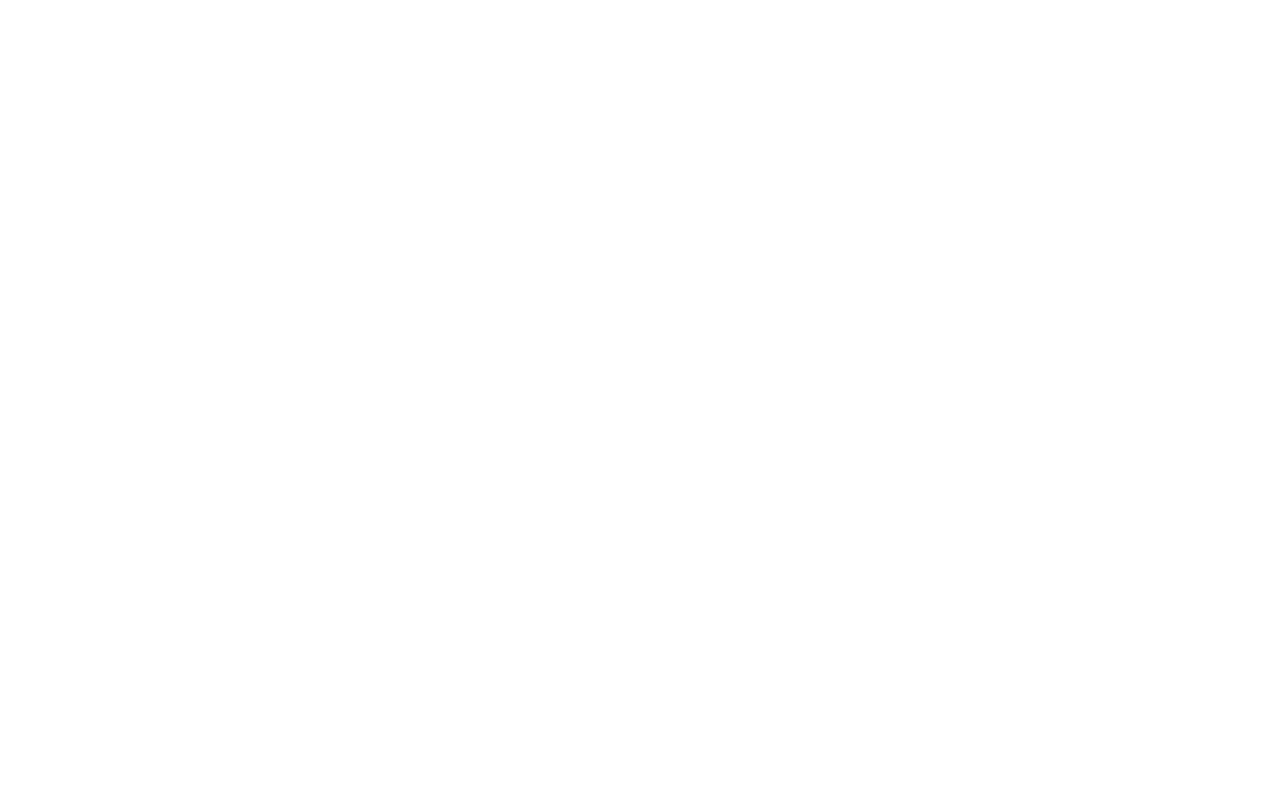
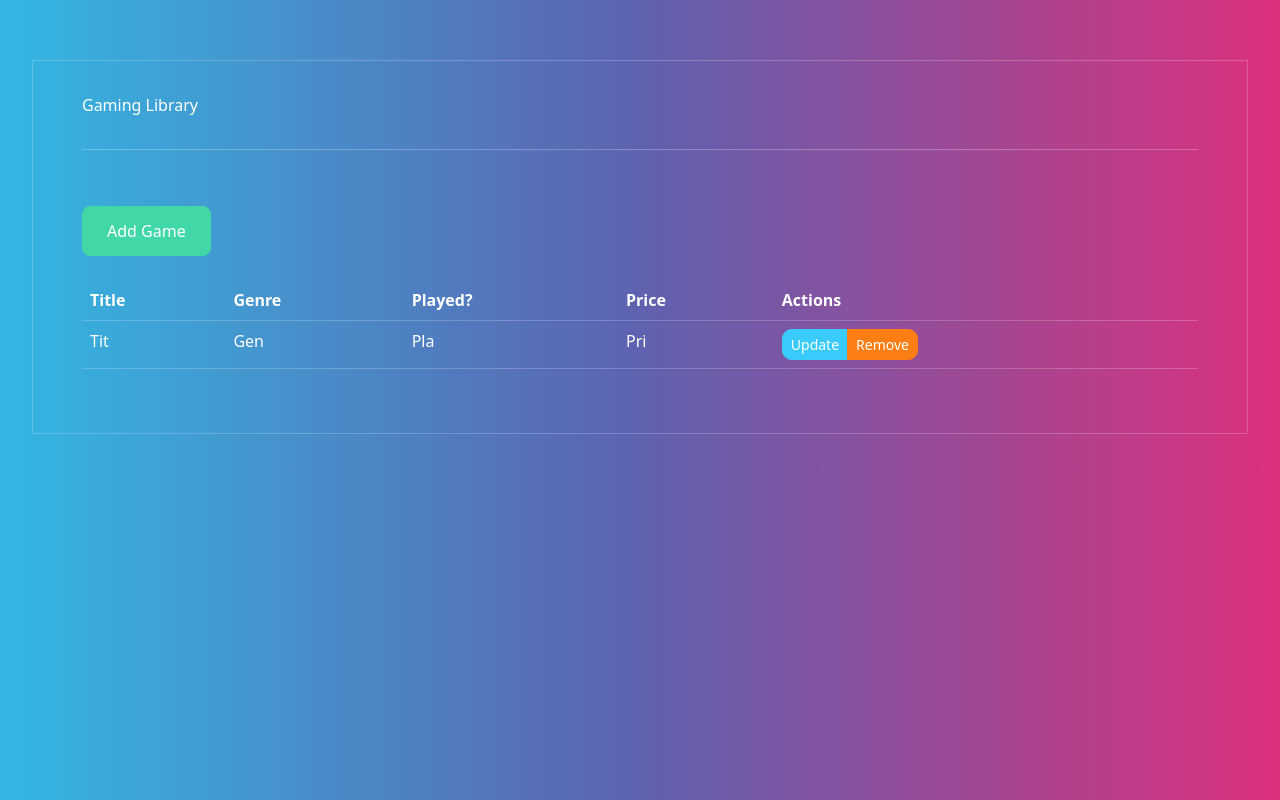
Before and after one commit to Futurel-Lab/vuejs-test, a Vue app in the folder frontend/frontend/: page /games in a window 1280 px wide. Before the commit this address had no page. Built offline with nearby package versions, Linux system fonts and the light colour scheme.

Commit message:
Work on first iteration of the games view, built out table

```diff
--- /dev/null
+++ b/frontend/frontend/src/components/GamesLibrary.vue
@@ -0,0 +1,54 @@
+<template>
+  <div class="border p-3 m-3">
+    <div class="container">
+      <!-- Bootswatch CDN -->
+      <link
+        rel="stylesheet"
+        href="https://cdn.jsdelivr.net/npm/bootswatch@5.3.3/dist/quartz/bootstrap.min.css"
+      />
+      <div class="row">
+        <div class="col-sm-12">
+          <p>Gaming Library</p>
+          <hr />
+          <br />
+          <!-- Alert Message -->
+
+          <button type="button" class="btn btn-success">Add Game</button>
+          <br />
+          <br />
+          <table class="table table-hover">
+            <!-- Table Head -->
+            <thead>
+              <tr>
+                <!-- Table header cells -->
+                <th scope="col">Title</th>
+                <th scope="col">Genre</th>
+                <th scope="col">Played?</th>
+                <th scope="col">Price</th>
+                <th scope="col">Actions</th>
+              </tr>
+            </thead>
+            <tbody>
+              <tr>
+                <td>Tit</td>
+                <td>Gen</td>
+                <td>Pla</td>
+                <td>Pri</td>
+                <td>
+                  <div class="btn-group" role="group">
+                    <button type="button" class="btn btn-info btn-sm">
+                      Update
+                    </button>
+                    <button type="button" class="btn btn-danger btn-sm">
+                      Remove
+                    </button>
+                  </div>
+                </td>
+              </tr>
+            </tbody>
+          </table>
+        </div>
+      </div>
+    </div>
+  </div>
+</template>
--- a/frontend/frontend/src/router/index.js
+++ b/frontend/frontend/src/router/index.js
@@ -1,11 +1,17 @@
 import { createRouter, createWebHistory } from "vue-router";
 import Shark from "../components/Shark.vue";
+import GamesLibrary from "../components/GamesLibrary.vue";
 
 const routes = [
   {
     path: "/shark",
     name: "Shark",
     component: Shark,
+  },
+  {
+    path: "/games",
+    name: "Games",
+    component: GamesLibrary,
   },
 ];
 
```
Also changed, not shown: frontend/frontend/src/components/Games.vue (deleted).
